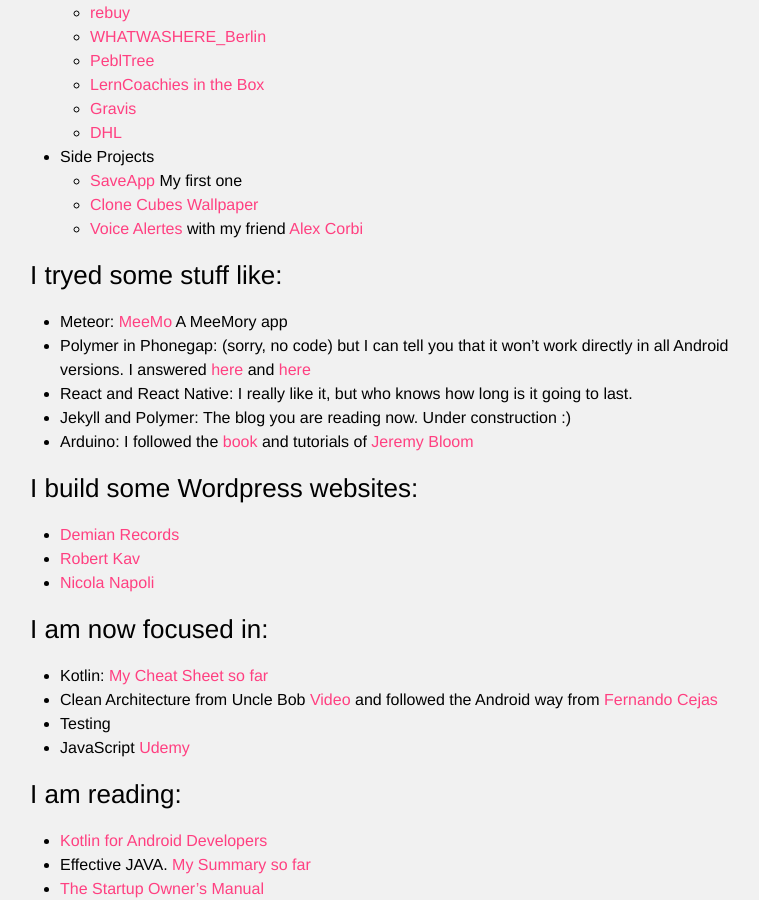
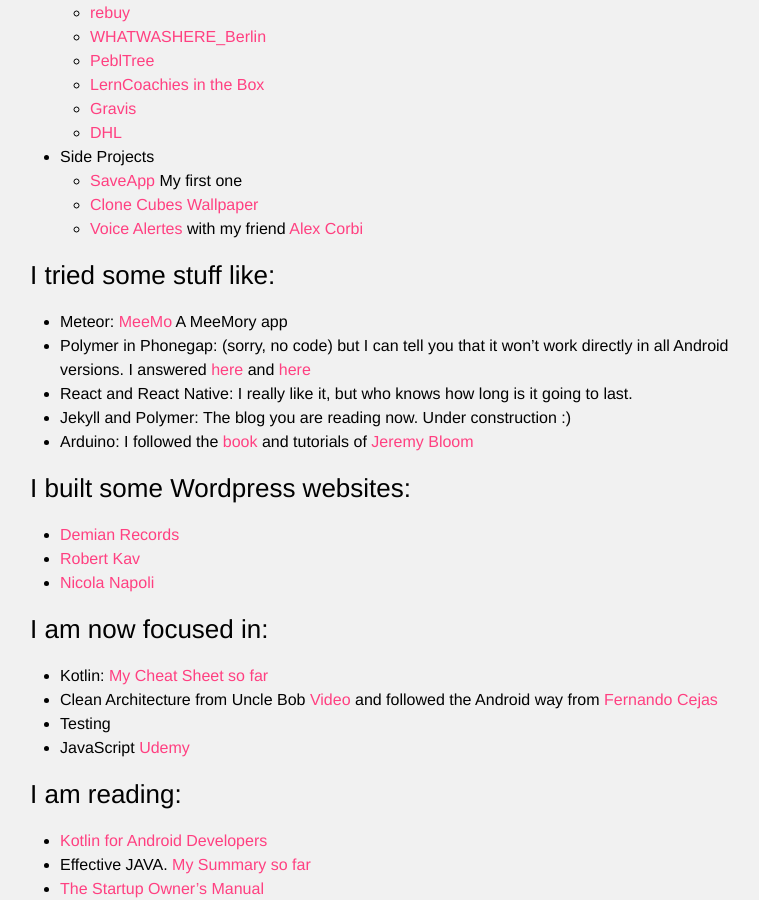
Before and after one commit to HugoMatilla/hugomatilla.github.io, a Jekyll site: the page built from about.md, in a window 1280 px wide and 900 px high, scrolled down 808 px. Shown: the whole window, without its empty margins (240-999 px from the left). Built offline with Jekyll 4.4.1, drawn with Linux system fonts in a browser that asks for light colours.

Commit message:
Fix typo

```diff
--- a/about.md
+++ b/about.md
@@ -45,7 +45,7 @@
 	* [Clone Cubes Wallpaper](https://play.google.com/store/apps/details?id=com.LoopBack.LiveWallPaper.CloneCubes3DLWP)
 	* [Voice Alertes](https://play.google.com/store/apps/details?id=de.lfa.voicealerts) with my friend [Alex Corbi](http://www.alexcorbi.com/)
 
-###I tryed some stuff like:
+###I tried some stuff like:
 
 * Meteor: [MeeMo](http://meemo.meteor.com/) A MeeMory app
 * Polymer in Phonegap: (sorry, no code) but I can tell you that it won't work directly in all Android versions. I answered [here](http://stackoverflow.com/a/26921138/749393) and [here](http://stackoverflow.com/a/26921176/749393)
@@ -53,7 +53,7 @@
 * Jekyll and Polymer: The blog you are reading now. Under construction :)
 * Arduino: I followed the [book](http://www.exploringarduino.com/) and tutorials of [Jeremy Bloom](http://www.jeremyblum.com/)
 
-###I build some Wordpress websites:
+###I built some Wordpress websites:
 
 * [Demian Records](http://demianrecords.com/)
 * [Robert Kav](http://robertkav.com/)
```
